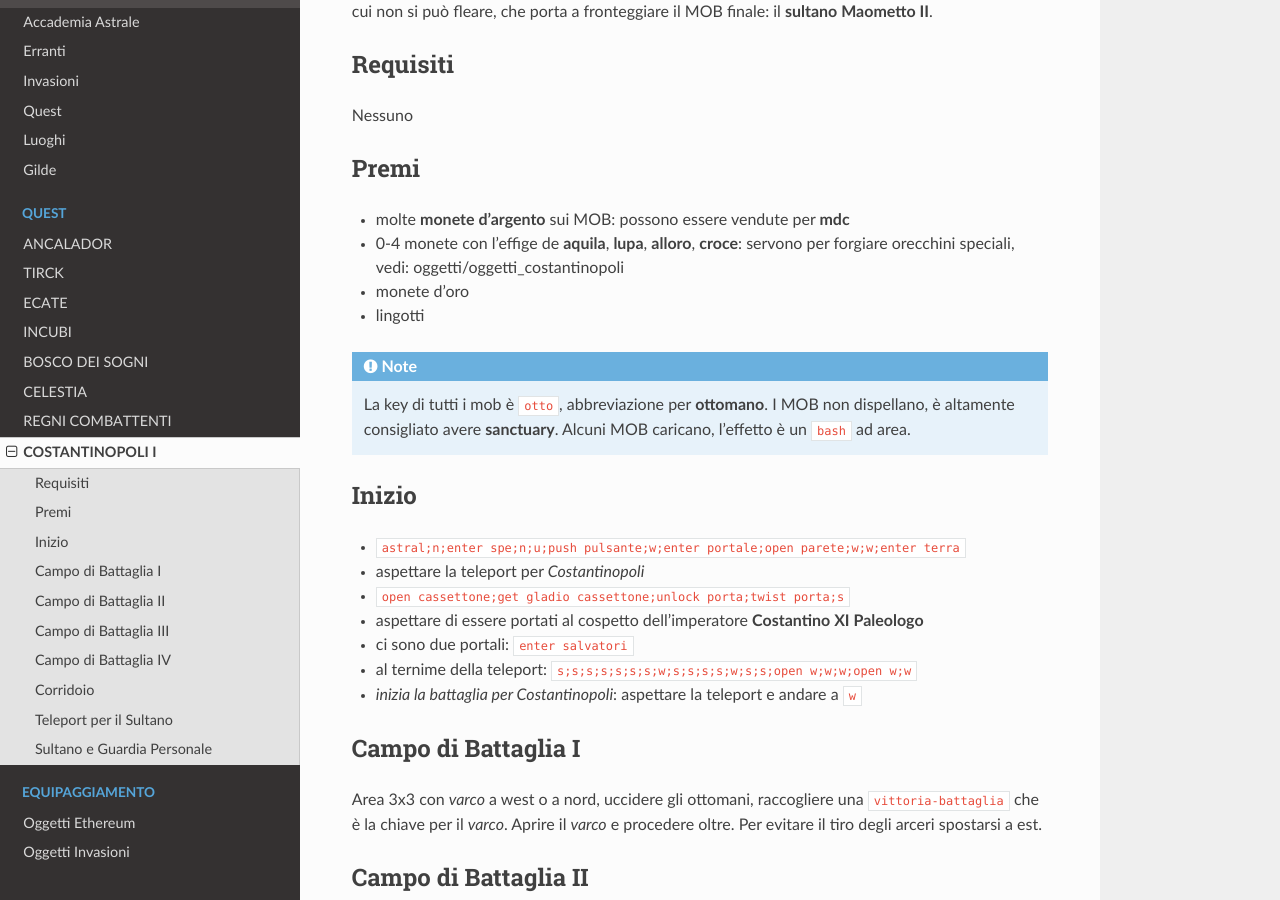
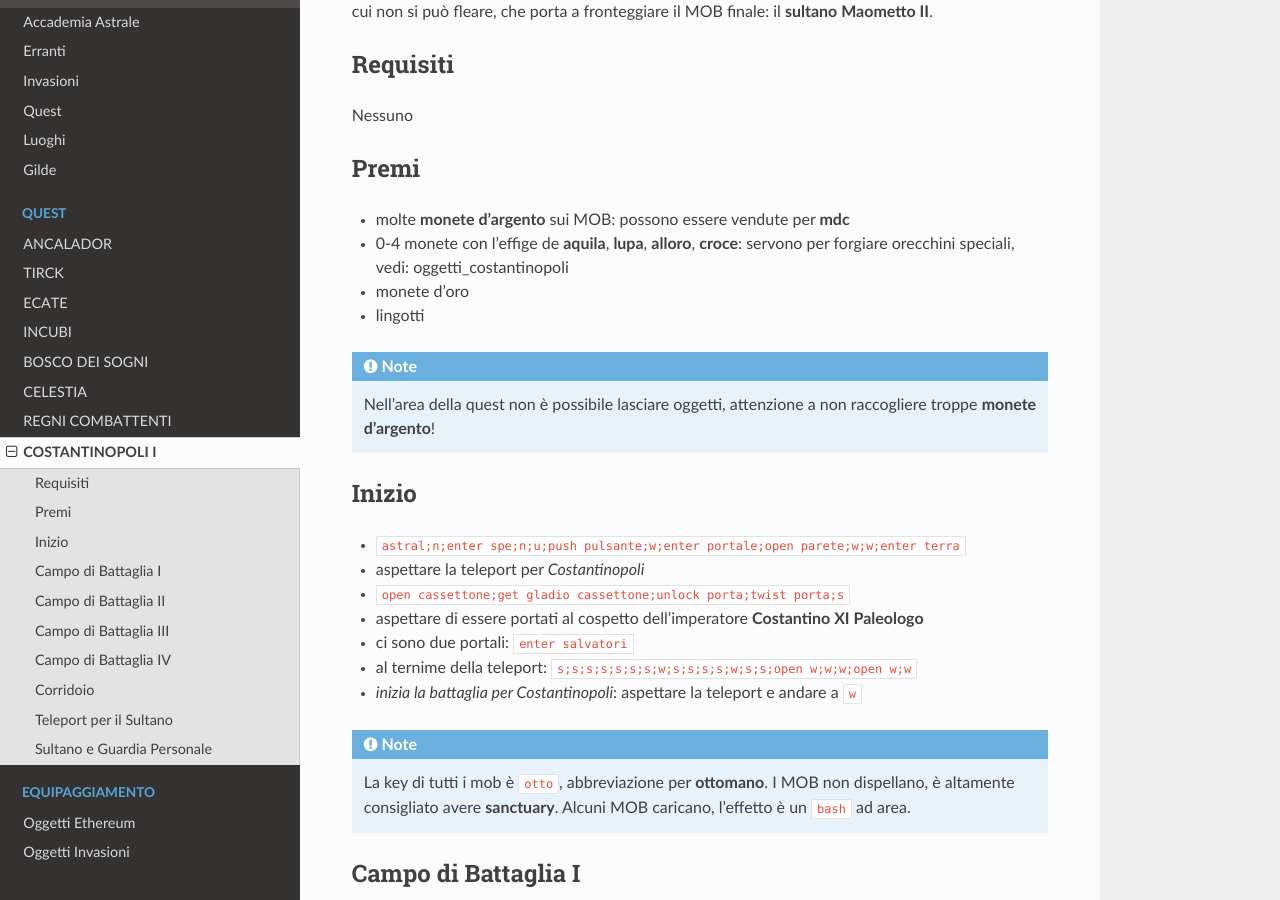
Before and after one commit to kemosh/leu, a Sphinx documentation site: the page built from docs/source/quest/costantinopoli_i.rst, in a window 1280 px wide and 900 px high, scrolled down 304 px. Built offline with Sphinx 7.4.7 and the Read the Docs theme 2.0.0, drawn with Linux system fonts in a browser that asks for light colours.

Commit message:
Update costantinopoli_i.rst

```diff
--- a/docs/source/quest/costantinopoli_i.rst
+++ b/docs/source/quest/costantinopoli_i.rst
@@ -20,15 +20,14 @@
 -----
 * molte **monete d'argento** sui MOB: possono essere vendute per **mdc**
 * 0-4 monete con l'effige de **aquila**, **lupa**, **alloro**, **croce**:
-  servono per forgiare orecchini speciali, vedi: :doc:`oggetti/oggetti_costantinopoli`
+  servono per forgiare orecchini speciali, vedi: :doc:`oggetti_costantinopoli`
 * monete d'oro
 * lingotti
 
 .. note::
 
-   La key di tutti i mob è ``otto``, abbreviazione per **ottomano**. I MOB non dispellano,
-   è altamente consigliato avere **sanctuary**. Alcuni MOB caricano,
-   l'effetto è un ``bash`` ad area.
+   Nell'area della quest non è possibile lasciare oggetti, attenzione a non
+   raccogliere troppe **monete d'argento**!
 
 Inizio
 ------
@@ -40,6 +39,12 @@
 * ci sono due portali: ``enter salvatori``
 * al ternime della teleport: ``s;s;s;s;s;s;s;w;s;s;s;s;w;s;s;open w;w;w;open w;w``
 * *inizia la battaglia per Costantinopoli*: aspettare la teleport e andare a ``w``
+
+.. note::
+
+   La key di tutti i mob è ``otto``, abbreviazione per **ottomano**. I MOB non dispellano,
+   è altamente consigliato avere **sanctuary**. Alcuni MOB caricano,
+   l'effetto è un ``bash`` ad area.
 
 Campo di Battaglia I
 --------------------
```
